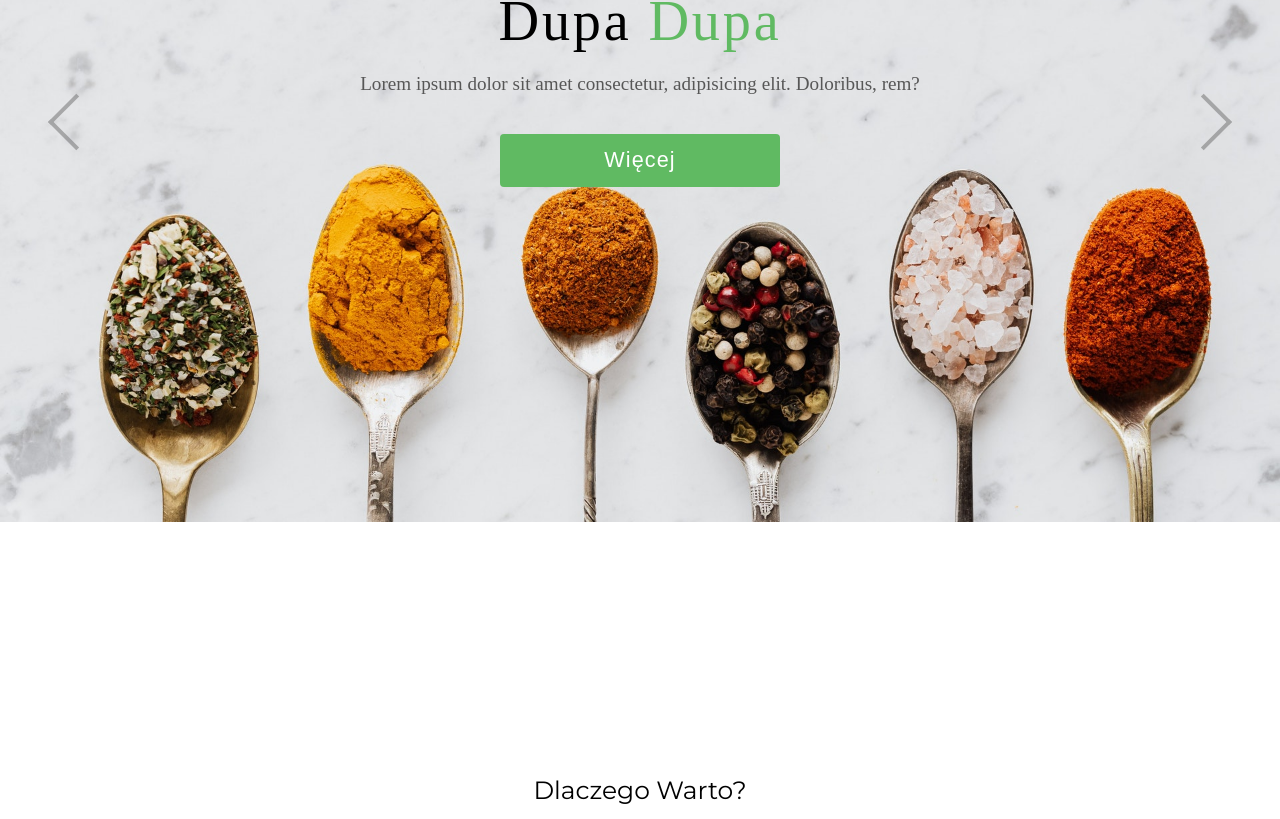
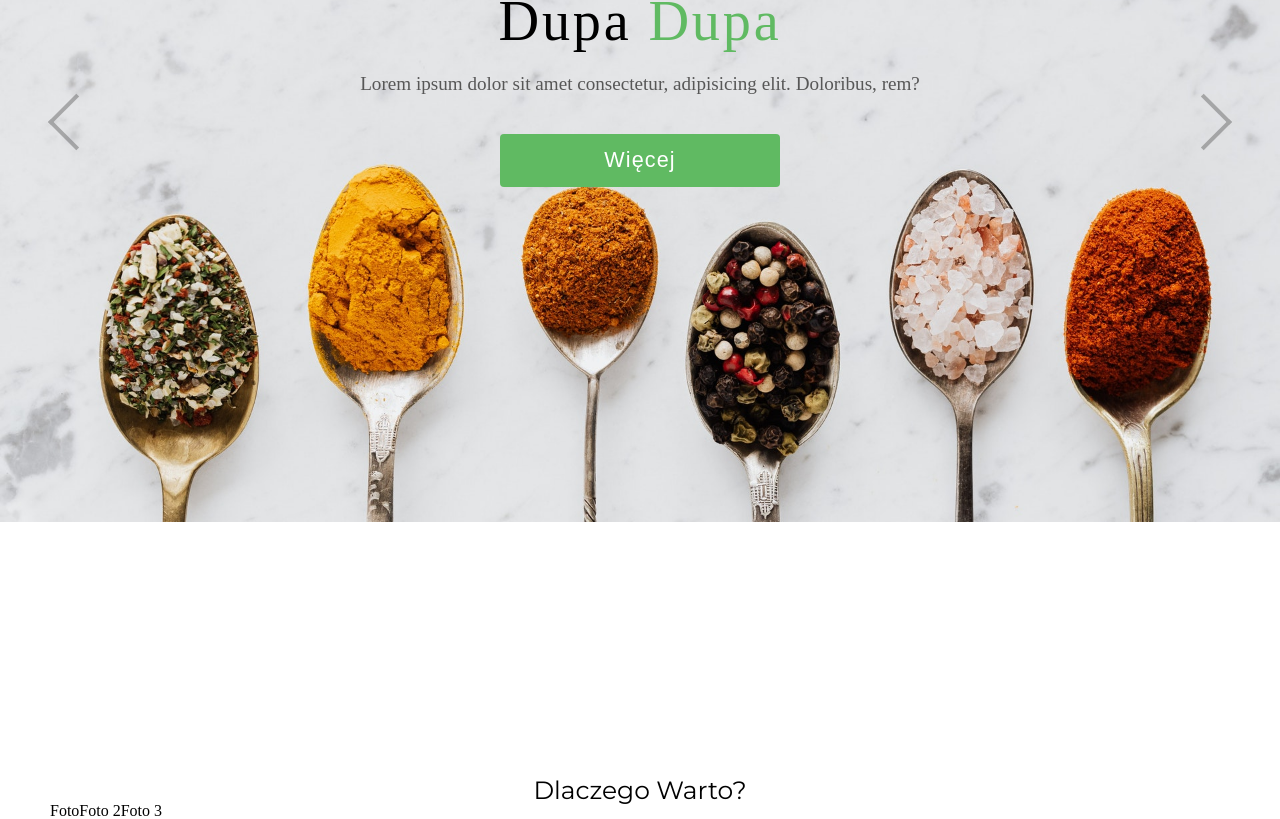
Before and after one commit to Marek-90/food-project, a React (Create React App) app: page / in a window 1280 px wide. Shown: the part 278-1097 px from the top of the page. Built offline with nearby package versions, Linux system fonts and the light colour scheme.

Commit message:
new component

```diff
--- /dev/null
+++ b/src/components/WhyIsItWorth/Element/ElementOne/elementOne.jsx
@@ -0,0 +1,11 @@
+import React from 'react';
+
+const ElementOne = () => {
+    return (
+        <div>
+            Foto
+        </div>
+    )
+}
+
+export default ElementOne;
--- /dev/null
+++ b/src/components/WhyIsItWorth/Element/ElementThree/elementThree.jsx
@@ -0,0 +1,9 @@
+import React from 'react';
+
+const ElementThree = () => {
+    return (
+        <div>Foto 3</div>
+    )
+}
+
+export default ElementThree;
--- /dev/null
+++ b/src/components/WhyIsItWorth/Element/ElementTwo/elementTwo.jsx
@@ -0,0 +1,9 @@
+import React from 'react';
+
+const ElementTwo = () => {
+    return (
+        <div>Foto 2</div>
+    )
+}
+
+export default ElementTwo;
--- /dev/null
+++ b/src/components/WhyIsItWorth/Element/element.jsx
@@ -0,0 +1,17 @@
+import React from 'react';
+import ElementStyle from './elementStyle';
+import ElementOne from './ElementOne/elementOne';
+import ElementTwo from './ElementTwo/elementTwo';
+import ElementThree from './ElementThree/elementThree';
+
+const Element = () => {
+    return (
+        <ElementStyle>
+            <ElementOne/>
+            <ElementTwo/>
+            <ElementThree/>
+        </ElementStyle>
+    )
+}
+
+export default Element;
--- /dev/null
+++ b/src/components/WhyIsItWorth/Element/elementStyle.jsx
@@ -0,0 +1,8 @@
+import styled from 'styled-components';
+
+const ElementStyle = styled.div`
+display: flex;
+
+`
+
+export default ElementStyle;
--- a/src/components/WhyIsItWorth/whyIsItWorth .jsx
+++ b/src/components/WhyIsItWorth/whyIsItWorth .jsx
@@ -2,12 +2,15 @@ import React from 'react';
 import Container from '../../settings/container';
 import WhyIsItWorthStyled from './whyIsItWorthStyle'
 import Title from './Title/title';
+import Element from './Element/element';
+
 
 const WhyIsItWorth = () => {
     return (
         <WhyIsItWorthStyled id='why'>
             <Container>
                 <Title/>
+                <Element/>
             </Container>
         </WhyIsItWorthStyled>
 
```
